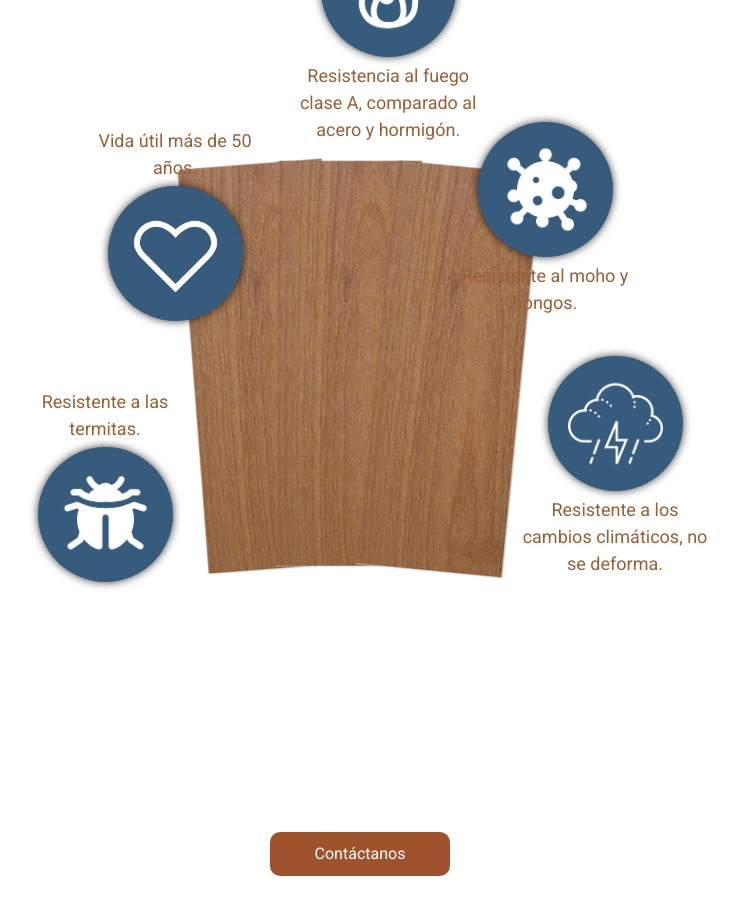
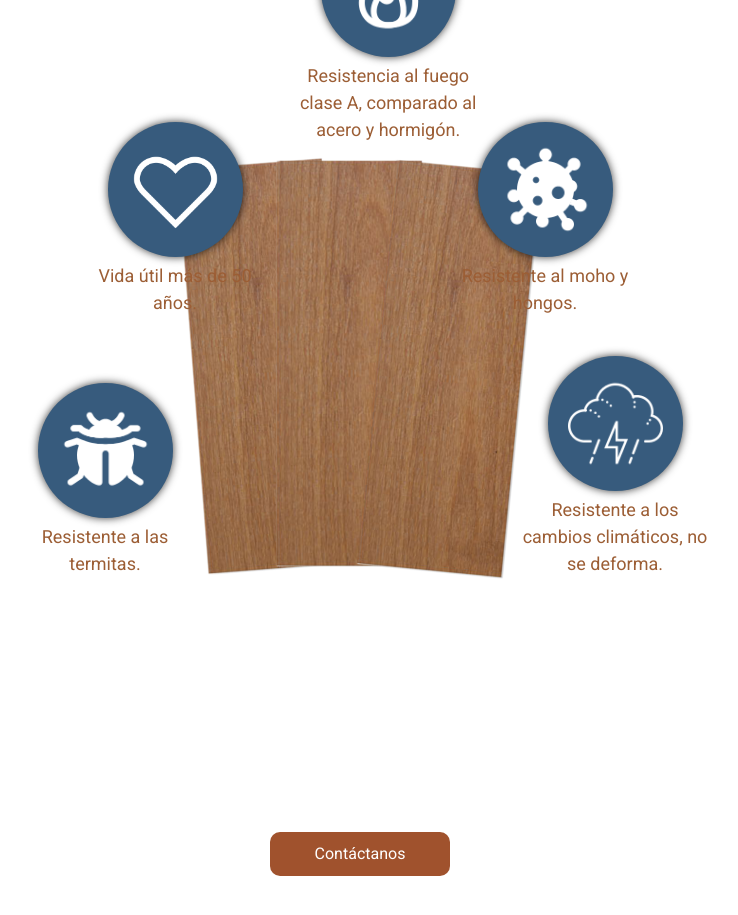
Before and after one commit to luisantonio16/MadeiraTech, a React (Vite) app: page /maderas-tropicales/ipe in a window 1280 px wide. Shown: the part 960-1875 px from the top of the page, without its empty margins (280-1018 px from the left). Built offline with nearby package versions, Linux system fonts and the light colour scheme; a web font is replaced by a local one.

Commit message:
new cambios

```diff
--- a/src/componentes/CumaruMaderasTropicales.jsx
+++ b/src/componentes/CumaruMaderasTropicales.jsx
@@ -53,10 +53,11 @@ const IpeMaderasTropicales = () => {
                 <div className="wood-image-ipe"></div>
 
                 <div className="circle circle-left">
-                    <p className='circle-texto-left'>Vida útil más de 25 años.</p>
+
                     <div className='circle-imagenes'>
                         <img src={heart} alt="" />
                     </div>
+                    <p className='circle-texto-left'>Vida útil más de 25 años.</p>
                 </div>
                 <div className="circle circle-right">
                     <div className='circle-imagenes'>
@@ -75,10 +76,11 @@ const IpeMaderasTropicales = () => {
                                                 hormigón.</p>
                 </div>
                 <div className="circle circle-bottom-left">
-                    <p>Resistente a la prutrefacción.</p>
+
                     <div className='circle-imagenes'>
                         <img src={heart3} alt="" />
                     </div>
+                    <p>Resistente a la prutrefacción.</p>
                 </div>
                 <div className="circle circle-bottom-right">
                     <div className='circle-imagenes'>
--- a/src/componentes/IpeMaderasTropicales.jsx
+++ b/src/componentes/IpeMaderasTropicales.jsx
@@ -53,10 +53,11 @@ const IpeMaderasTropicales = () => {
                 <div className="wood-image-ipe"></div>
 
                 <div className="circle circle-left">
-                    <p className='circle-texto-left'>Vida útil más de 50 años.</p>
+
                     <div className='circle-imagenes'>
                         <img src={heart} alt="" />
                     </div>
+                    <p className='circle-texto-left'>Vida útil más de 50 años.</p>
                 </div>
                 <div className="circle circle-right">
                     <div className='circle-imagenes'>
@@ -74,10 +75,11 @@ const IpeMaderasTropicales = () => {
                                                 hormigón.</p>
                 </div>
                 <div className="circle circle-bottom-left">
-                    <p>Resistente a las termitas.</p>
+
                     <div className='circle-imagenes'>
                         <img src={heart3} alt="" />
                     </div>
+                    <p>Resistente a las termitas.</p>
                 </div>
                 <div className="circle circle-bottom-right">
                     <div className='circle-imagenes'>
```
